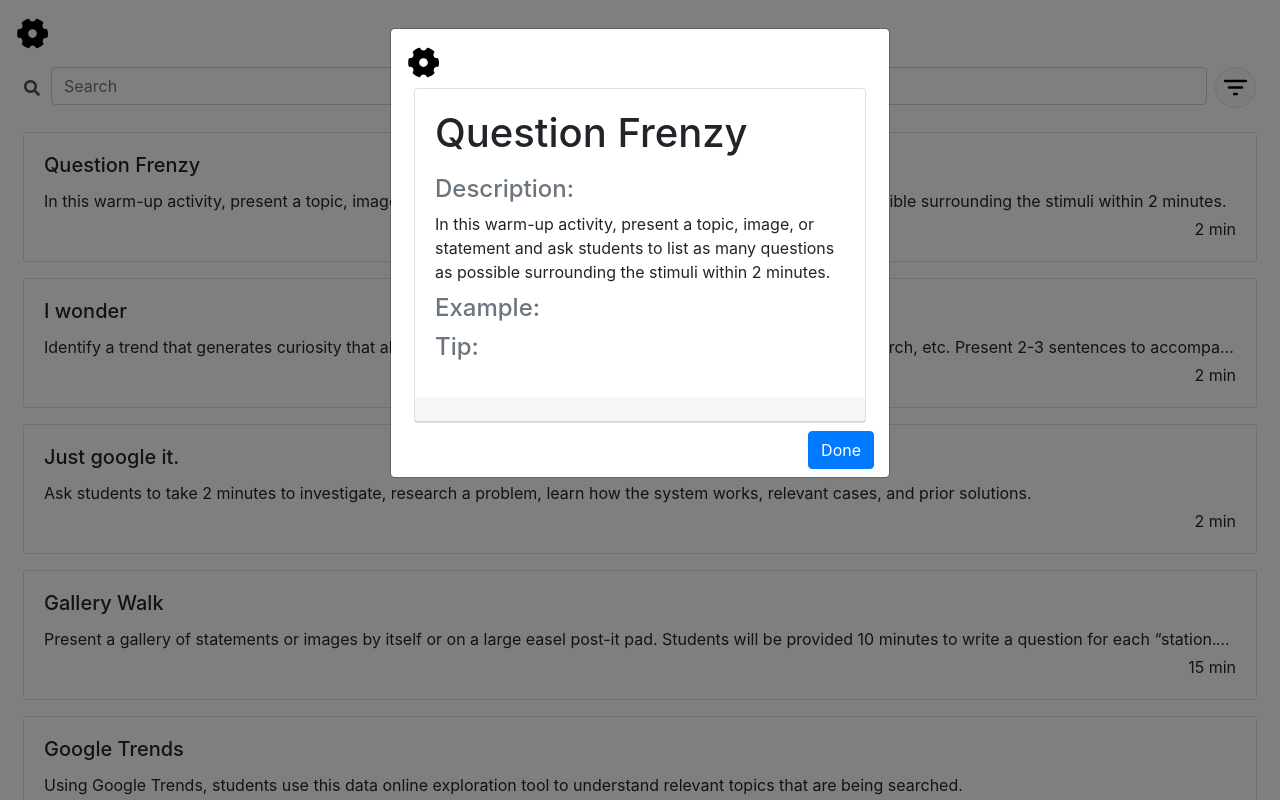
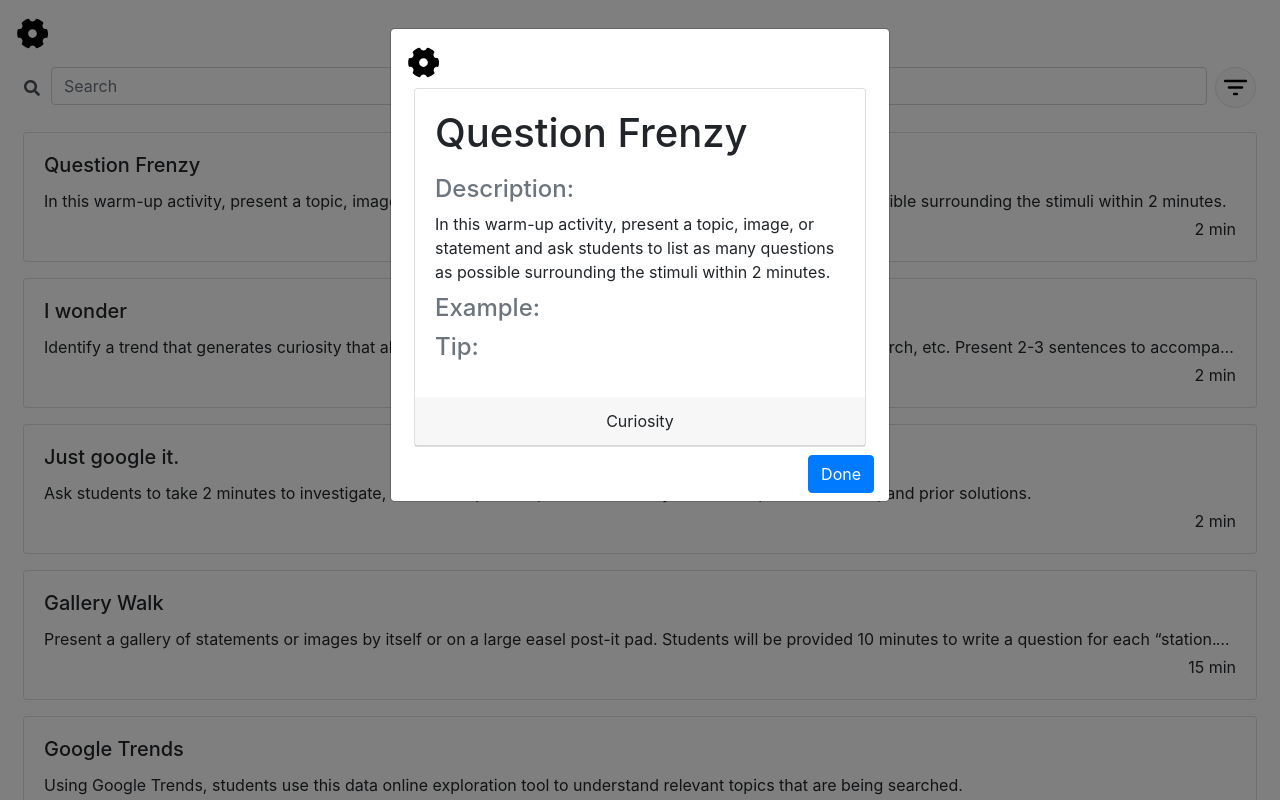
Before and after one commit to willmao1/Flash-Card-UI, a React (Create React App) app: page / in a window 1280 px wide. Both pictures are taken after a click on the element 640 px from the left and 197 px from the top of the page. Shown: the top 800 px of the page. Built offline with nearby package versions, Linux system fonts and the light colour scheme.

Commit message:
fixed type display on modal

```diff
--- a/src/components/CardModal.js
+++ b/src/components/CardModal.js
@@ -7,10 +7,6 @@ import Card from "react-bootstrap/Card";
 import Modal from 'react-bootstrap/Modal';
 import cog from "../images/settings-cog.svg";
 function CardModal( {show, id, handleClose, micromoment} ) {
-    const Categories = {
-      0: "Curiosity",
-      1: "Connections"
-    }
     return(
 
         <Modal show={show === id} onHide={handleClose}>
@@ -38,7 +34,7 @@ function CardModal( {show, id, handleClose, micromoment} ) {
                       {micromoment.tip}
                     </Card.Text>
                   </Card.Body>
-                  <Card.Header className="text-center">{Categories[micromoment.category]}</Card.Header>
+                  <Card.Header className="text-center">{micromoment.type}</Card.Header>
                 </Card>
               </Col>
           </Row>
```
